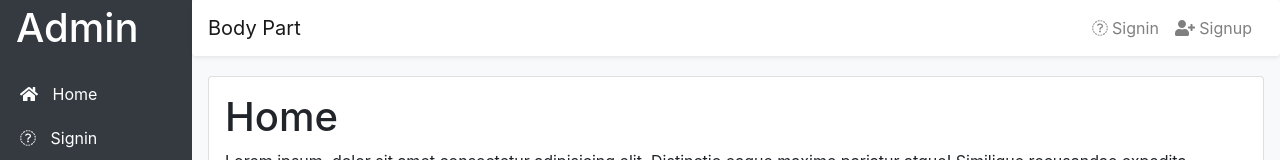
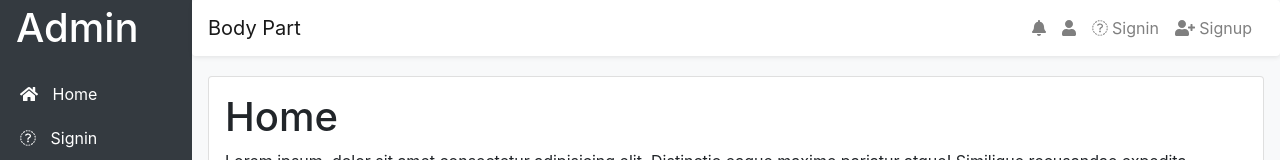
Before and after one commit to ankitdmeshram/react-admin-panel, a React (Create React App) app: page / in a window 1280 px wide. Shown: the top 160 px of the page. Built offline with nearby package versions, Linux system fonts and the light colour scheme.

Commit message:
navbar updated

```diff
--- a/src/App.css
+++ b/src/App.css
@@ -34,6 +34,23 @@ body {
   background: white;
   border: 1px solid grey;
   padding: 5px 10px;
+}
+
+.gs-dropdown
+{
+  position: absolute;
+  background: white;
+  width: 200px;
+  padding-inline-start: 0px;
+  border: 1px solid rgba(128, 128, 128, 0.185);
+
+}
+.gs-dropdown li
+{
+  padding: 5px;
+  list-style-type: none;
+  border-bottom: 1px solid rgba(128, 128, 128, 0.089);
+  padding-left: 20px;
 }
 
 .gs-sidebar ul {
@@ -85,6 +102,8 @@ body {
 {
   margin-top: 60px;
 }
+
+
 
 @media (max-width: 1000px) {
 
--- a/src/Layout/Header.js
+++ b/src/Layout/Header.js
@@ -61,7 +61,25 @@ const Header = () => {
                     <span className="navbar-toggler-icon"></span>
                 </button>
                 <div className="collapse navbar-collapse" id="navbarSupportedContent">
-                    <ul className="navbar-nav ml-auto">
+                    <ul className="navbar-nav ml-auto" id="gs-head-nav">
+
+                        <li className="nav-item">
+                            <a data-toggle="collapse" href="#notification" className="nav-link" ><i class="fas fa-bell"></i></a>
+                            <ul className="gs-dropdown collapse" id="notification"   data-parent="#gs-head-nav">
+                                <p className="p-3">Lorem ipsum dolor sit amet consectetur adipisicing elit. Dolores animi vero non consectetur illo laborum exercitationem nihil mollitia delectus veniam ipsam, repellendus voluptates est velit aliquam hic soluta voluptas debitis.</p>
+                            </ul>
+                        </li>
+                        <li className="nav-item">
+                            <a data-toggle="collapse"  href="#profile" className="nav-link" ><i class="fas fa-user"></i></a>
+                            <ul className="gs-dropdown collapse" id="profile"  data-parent="#gs-head-nav">
+                                <li className="nav-item">
+                                    <Link to="/signin" className="nav-link"> <i class="fa fa-sign-in" aria-hidden="true"></i> Signin</Link>
+                                </li>
+                                <li className="nav-item">
+                                    <Link to="/signup" className="nav-link"> <i class="fa fa-user-plus" aria-hidden="true"></i> Signup</Link>
+                                </li>
+                            </ul>
+                        </li>
                         <li className="nav-item">
                             <Link to="/signin" className="nav-link"> <i class="fa fa-sign-in" aria-hidden="true"></i> Signin</Link>
                         </li>
```
